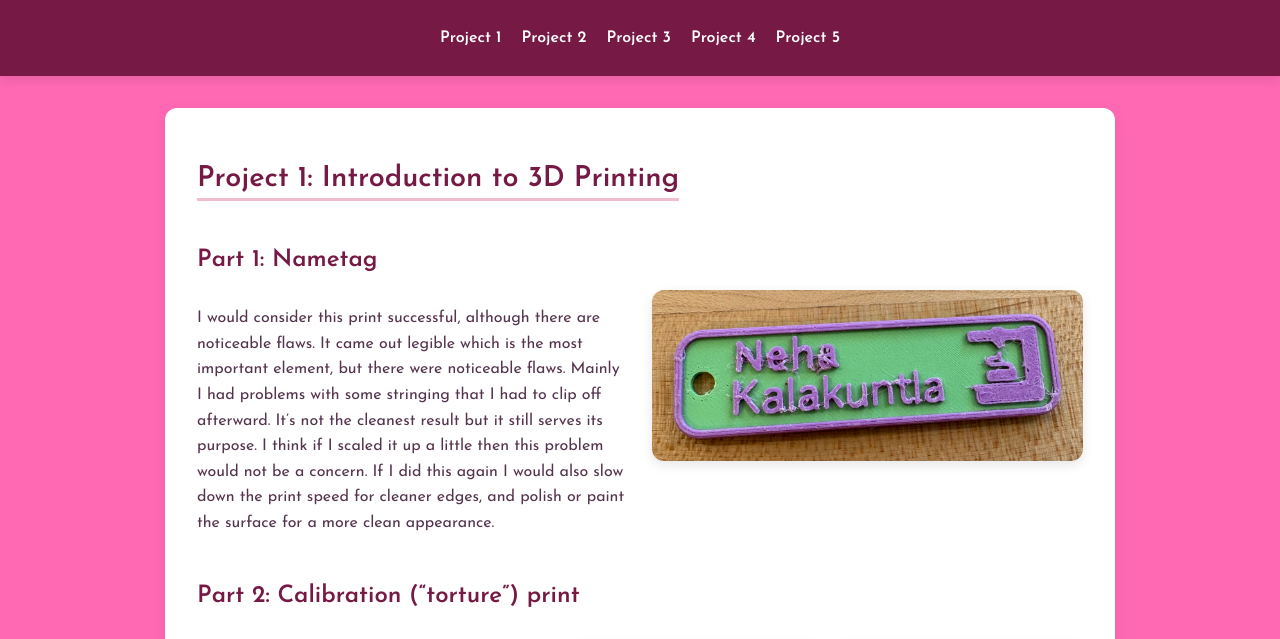
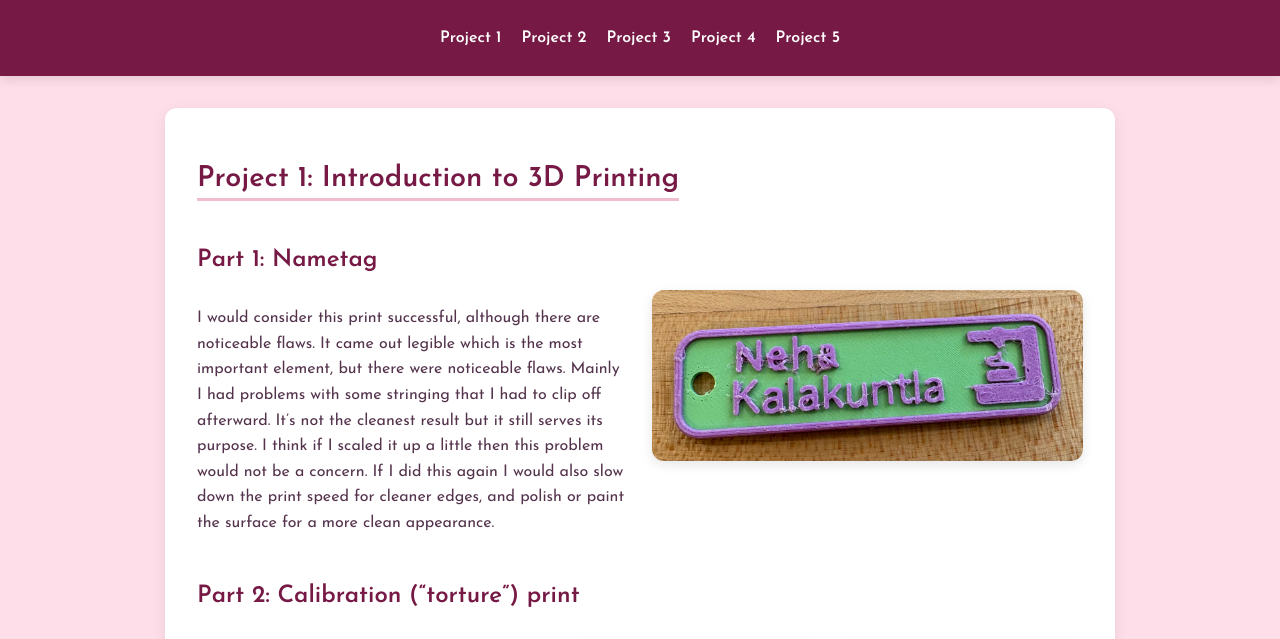
Before and after one commit to neha-purple/Website-ENGR11a, a plain HTML site: page index.html in a window 1280 px wide. Shown: the part 81-720 px from the top of the page. Drawn offline with Linux system fonts and the light colour scheme.

Commit message:
ok revert

```diff
--- a/styles.css
+++ b/styles.css
@@ -17,9 +17,7 @@
   box-sizing: border-box;
   /* Includes padding and border in element's total width/height */
 }
-body {
-  background: hotpink !important;
-}
+
 /* Base body styles */
 body {
   margin: 0;
```
Also changed, not shown: images/Assist3.jpg.
